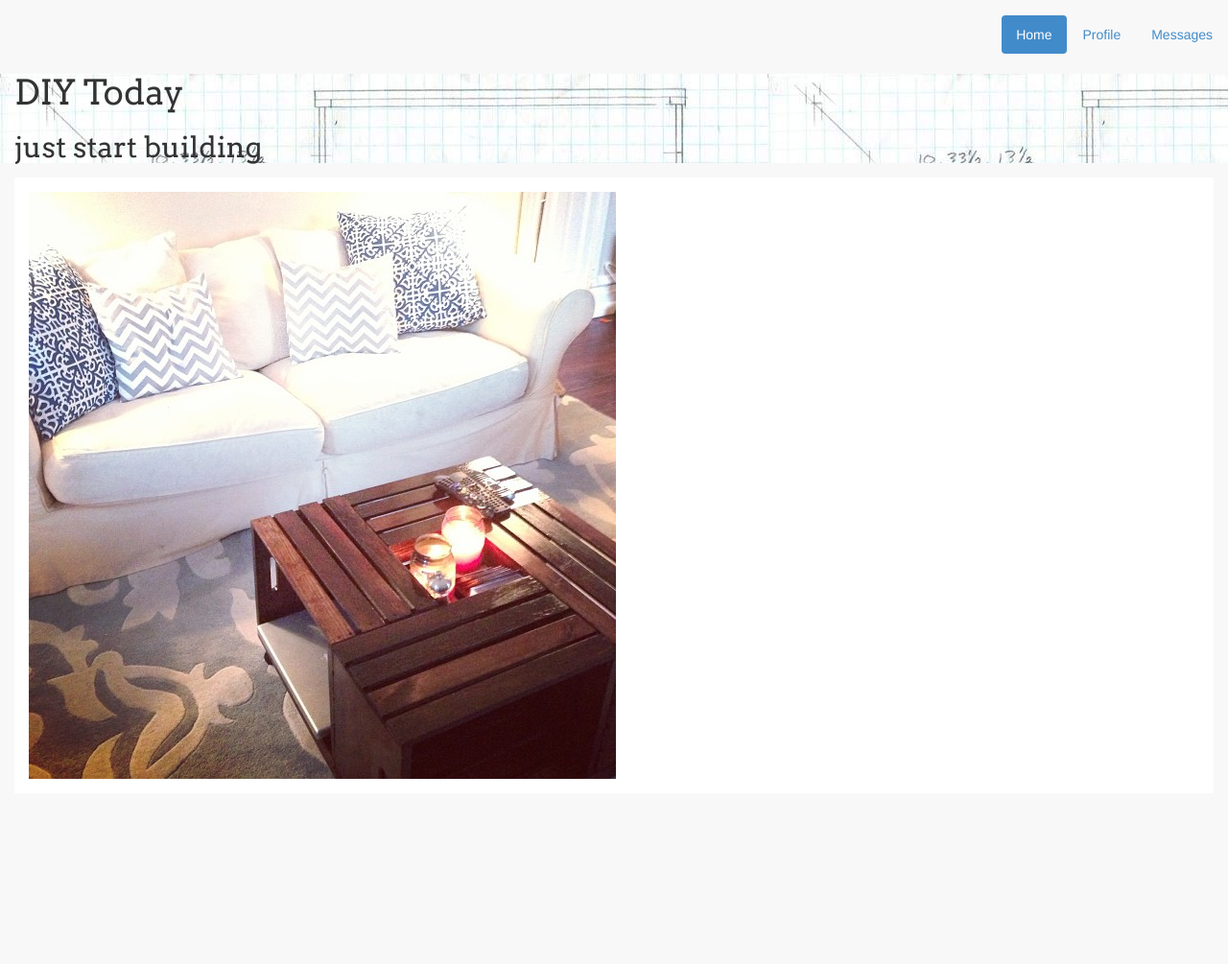
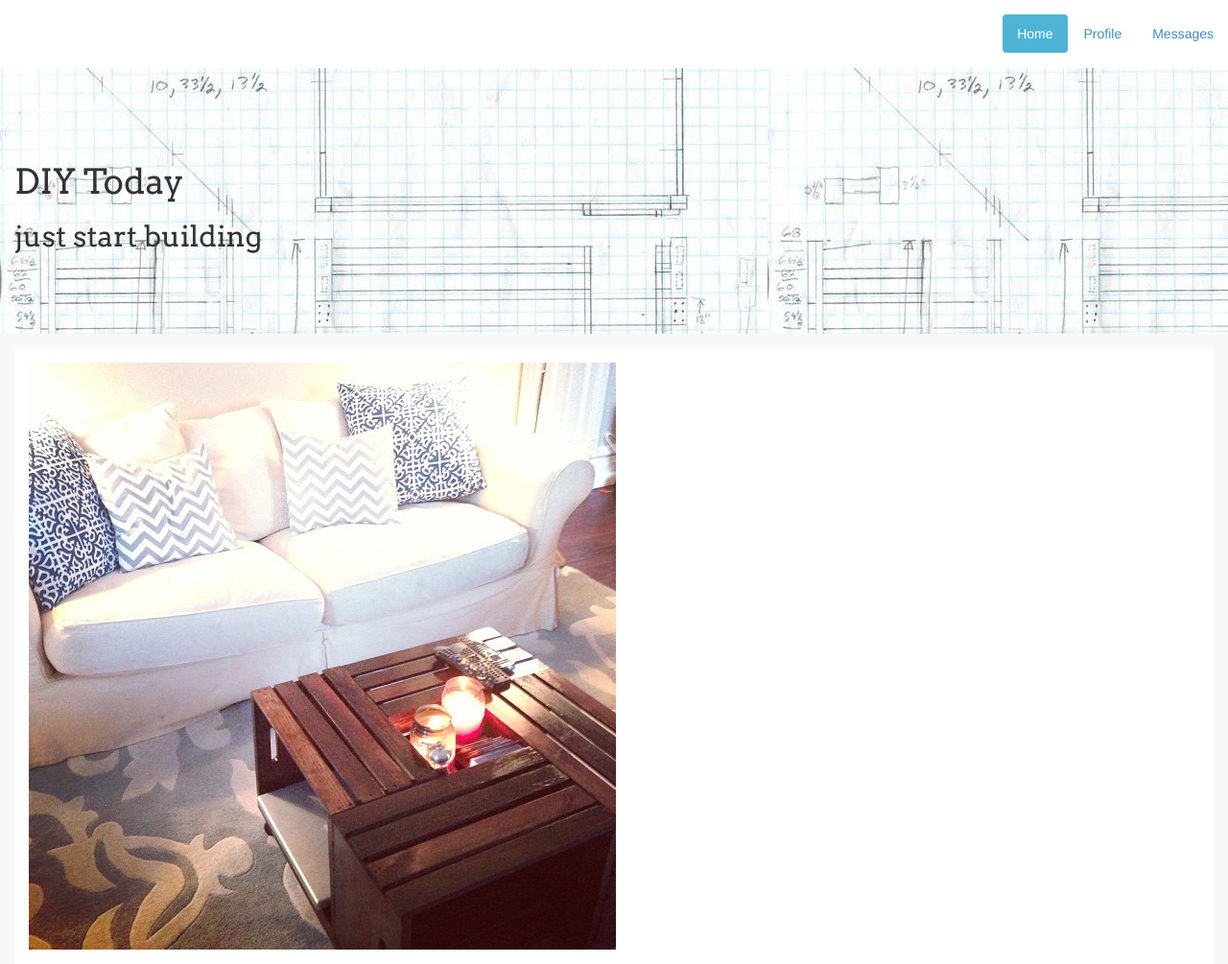
Before and after one commit to caitymoran/PhilandCaity, a Jekyll site: the page built from index.html, in a window 1280 px wide and 1005 px high. Shown: the whole window at 96% size. Built offline with Jekyll 4.4.1, drawn with Linux system fonts in a browser that asks for light colours.

Commit message:
style changes

```diff
--- a/_layouts/default.html
+++ b/_layouts/default.html
@@ -14,7 +14,7 @@
     <![endif]-->
 </head>
 <body>
-<nav class="navbar navbar-fixed" role="navigation">
+<nav class="navbar navbar-fixed-top" role="navigation">
     <ul class="nav nav-pills">
       <li class="active"><a href="#">Home</a></li>
       <li><a href="#">Profile</a></li>
--- a/css/screen.css
+++ b/css/screen.css
@@ -8,13 +8,26 @@ body {
   background: #f8f8f8;
 }
 
-/* line 11, ../_sass/screen.scss */
+/* line 12, ../_sass/screen.scss */
+.navbar {
+  background: white;
+  margin-bottom: 0;
+}
+
+/* line 16, ../_sass/screen.scss */
 .nav.nav-pills {
   padding-top: 15px;
   float: right;
+  padding-bottom: 15px;
 }
 
-/* line 16, ../_sass/screen.scss */
+/* line 21, ../_sass/screen.scss */
+.nav-pills > li.active > a, .nav-pills > li.active > a:hover, .nav-pills > li.active > a:focus {
+  color: #fff;
+  background-color: #4EB4D5;
+}
+
+/* line 25, ../_sass/screen.scss */
 .container2 {
   padding-right: 15px;
   padding-left: 15px;
@@ -22,19 +35,21 @@ body {
   margin-left: auto;
 }
 
-/* line 23, ../_sass/screen.scss */
+/* line 32, ../_sass/screen.scss */
 .hero {
   background: url(../images/sketch-b.jpg);
   width: 100%;
+  padding-top: 150px;
   margin-bottom: 15px;
+  padding-bottom: 75px;
 }
 
-/* line 29, ../_sass/screen.scss */
+/* line 39, ../_sass/screen.scss */
 h1, h2 {
   font-family: 'Arvo', serif;
 }
 
-/* line 33, ../_sass/screen.scss */
+/* line 43, ../_sass/screen.scss */
 .img-frame {
   background: white;
   padding: 15px;
```
Also changed, not shown: _sass/screen.scss (+12 -2 lines).
